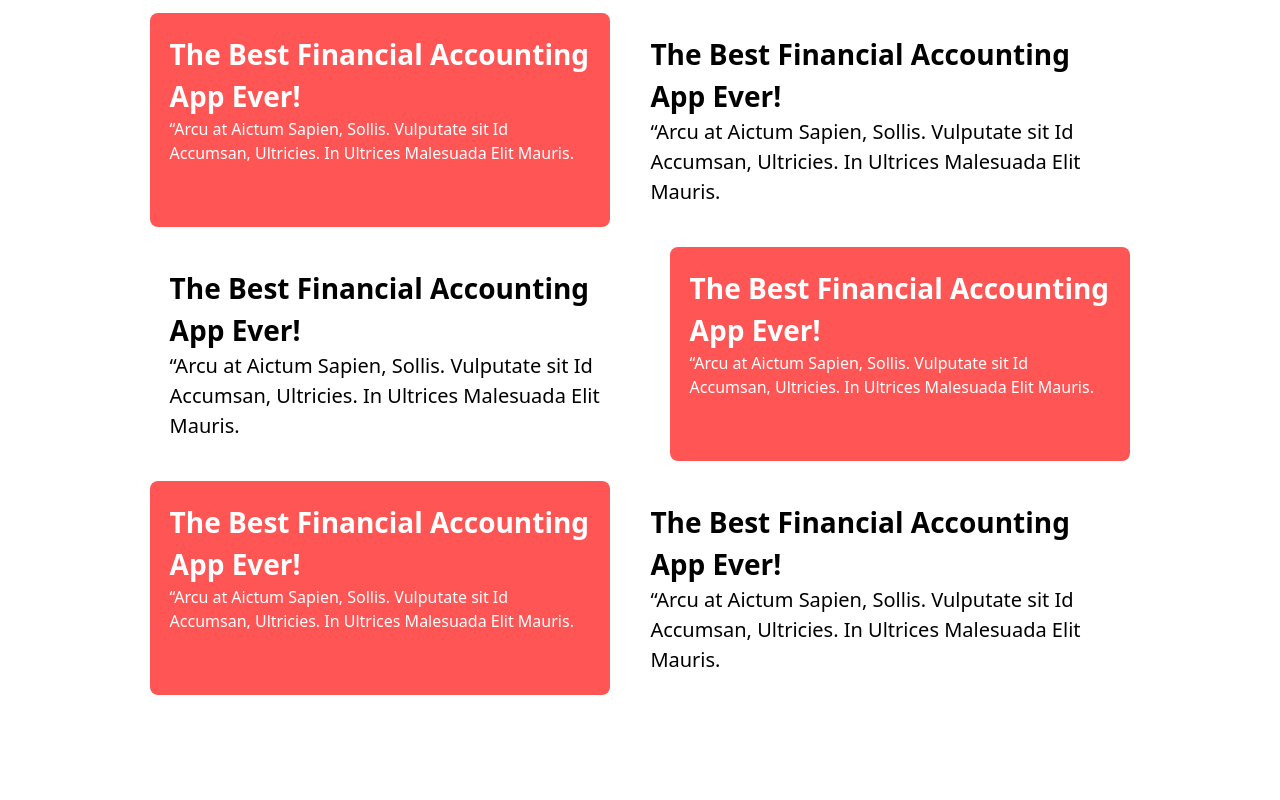
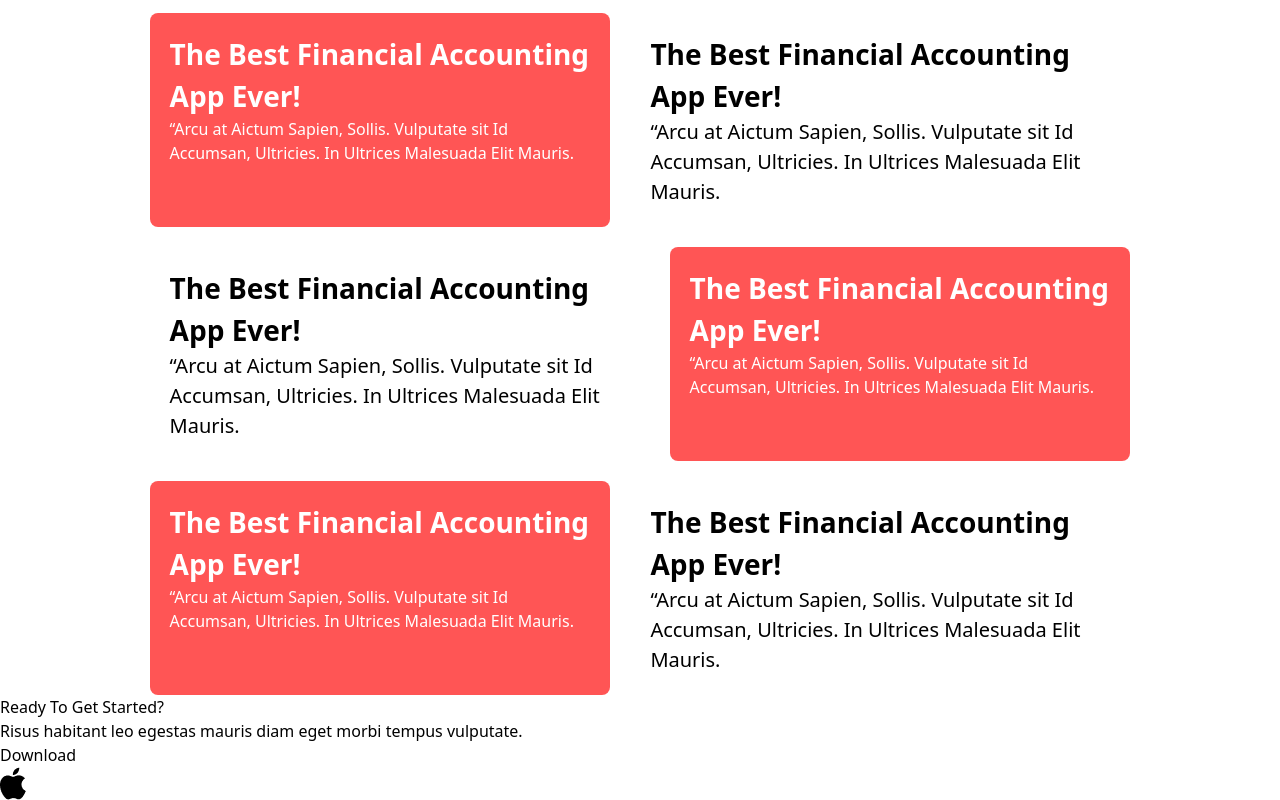
Before and after one commit to Sujal059/Batch-System-Assingment, a plain HTML site: page index.html in a window 1280 px wide. Shown: the part 3737-4537 px from the top of the page. Before the commit the page ends 4432 px from the top, so only its background shows below. Drawn offline with nearby package versions, Linux system fonts and the light colour scheme.

Commit message:
last section code

```diff
--- a/index.html
+++ b/index.html
@@ -173,7 +173,13 @@
 
         <!-- Last section -->
         <section>
-
+            <div>
+                <div>
+                    <h3>Ready To Get Started?</h3>
+                    <p>Risus habitant leo egestas mauris diam eget morbi tempus vulputate.</p>
+                    <button>Download <img src="./assets/appleIcon.png" alt="icno"></button>
+                </div>
+            </div>
         </section>
     </main>
 </body>
```
Also changed, not shown: assets/appleIcon.png (added).
